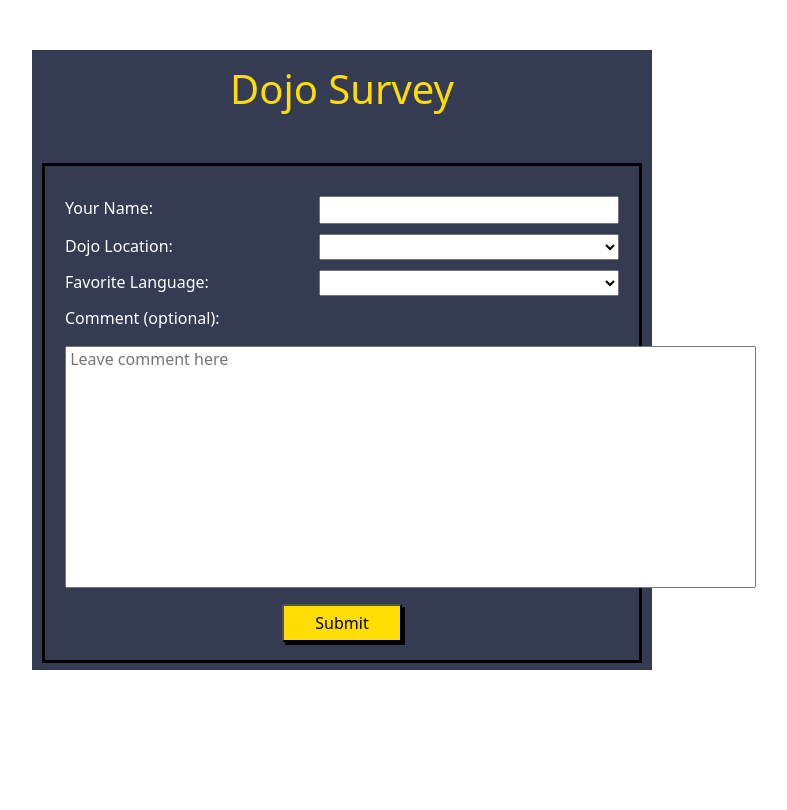
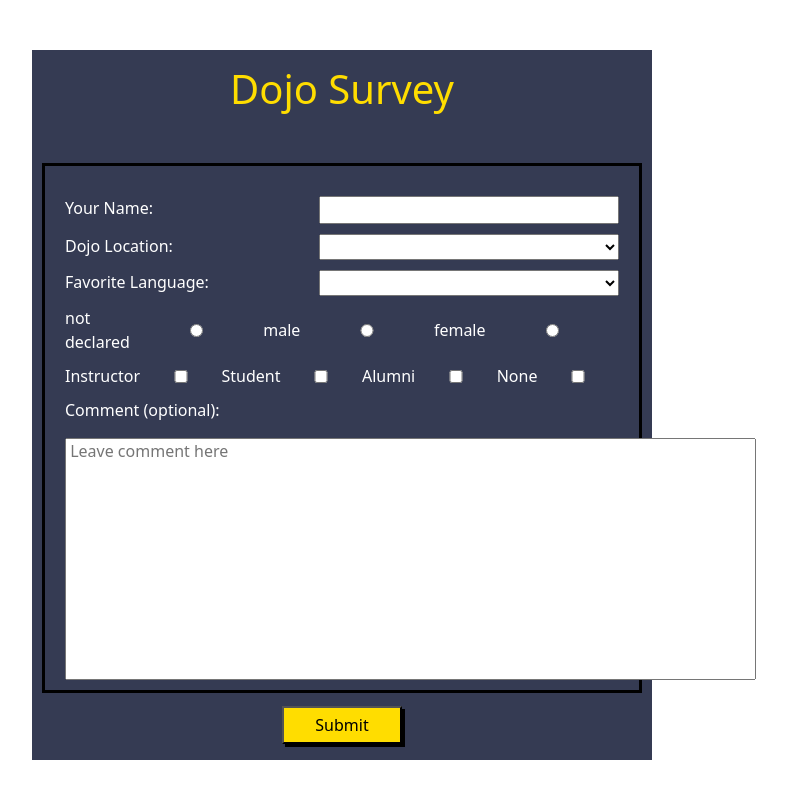
Before and after one commit to EmilRR24/python, a Flask app: page / in a window 1280 px wide. Shown: the whole page, without its empty margins (50-837 px from the left). Before the commit the page ends 670 px from the top, so only its background shows below. Run offline with Flask 2, Linux system fonts and the light colour scheme.

Commit message:
completed dojo survey

```diff
--- a/flask/fundamentals/dojo_survey/server.py
+++ b/flask/fundamentals/dojo_survey/server.py
@@ -14,6 +14,8 @@ def create_user():
     session['location'] = request.form['location']
     session['languages'] = request.form['languages']
     session['comment'] = request.form['comment']
+    session['sex'] = request.form['sex']
+    session['student'] = request.form['student']
     return redirect('/result')
 
 @app.route('/result')
--- a/flask/fundamentals/dojo_survey/static/style.css
+++ b/flask/fundamentals/dojo_survey/static/style.css
@@ -7,7 +7,7 @@
 }
 .page_container{
     width: 620px;
-    height: 620px;
+    height: 710px;
     background-color: rgb(53, 59, 83);
     padding-top: 15px;
 }
@@ -22,7 +22,7 @@ h1{
 }
 form{
     width: 600px;
-    height: 500px;
+    height: 530px;
     border: 3px solid black;
     padding: 20px;
 }
@@ -39,8 +39,7 @@ input, select{
 }
 .submit{
     text-align: center;
-    margin-top: 10px;
-    /* width: 100px; */
+    margin-top: 20px;
 }
 .submit > input{
     padding:5px 20px;
@@ -50,3 +49,9 @@ input, select{
     width: 120px;
     box-shadow: 3px 3px black;
 }
+.radio, .checkbox{
+    display: flex;
+    align-items: center;
+    color: white;
+    margin-bottom: 10px;
+}
--- a/flask/fundamentals/dojo_survey/templates/index.html
+++ b/flask/fundamentals/dojo_survey/templates/index.html
@@ -32,6 +32,24 @@
                             <option value="MERN">MERN</option>
                         </select>
                     </div>
+                    <div class="radio">
+                        <label for=""not declared>not declared</label>
+                        <input type="radio" name="sex" value="not declared" id="exampleForminput3">
+                        <label for="male">male</label>
+                        <input type="radio" name="sex" value="male" id="exampleForminput3">
+                        <label for="female">female</label>
+                        <input type="radio" name="sex" value="female" id="exampleForminput3">
+                    </div>
+                    <div class="checkbox">
+                        <label for="instructor">Instructor</label>
+                        <input type="checkbox" name="student" value="Instructor" id="exampleForminput4">
+                        <label for="student">Student</label>
+                        <input type="checkbox" name="student" value="Student" id="exampleForminput4">
+                        <label for="alumnit">Alumni</label>
+                        <input type="checkbox" name="student" value="Alumni" id="exampleForminput4">
+                        <label for="none">None</label>
+                        <input type="checkbox" name="student" value="None" id="exampleForminput4">
+                    </div>
                     <div class="comment">
                         <p>Comment (optional):</p>
                     </div>
--- a/flask/fundamentals/dojo_survey/templates/index1.html
+++ b/flask/fundamentals/dojo_survey/templates/index1.html
@@ -19,6 +19,8 @@
             <ul class="list-group list-group-flush">
                 <li class="list-group-item">Dojo Location: {{session['location']}}</li>
                 <li class="list-group-item">Favorite Language: {{session['languages']}}</li>
+                <li class="list-group-item">Sex: {{session['sex']}}</li>
+                <li class="list-group-item">{{session['student']}}</li>
                 <li class="list-group-item">Comments: {{session['comment']}}</li>
             </ul>
             <a href="/" style="cursor: pointer; text-align: center">Return Home</a>
```
